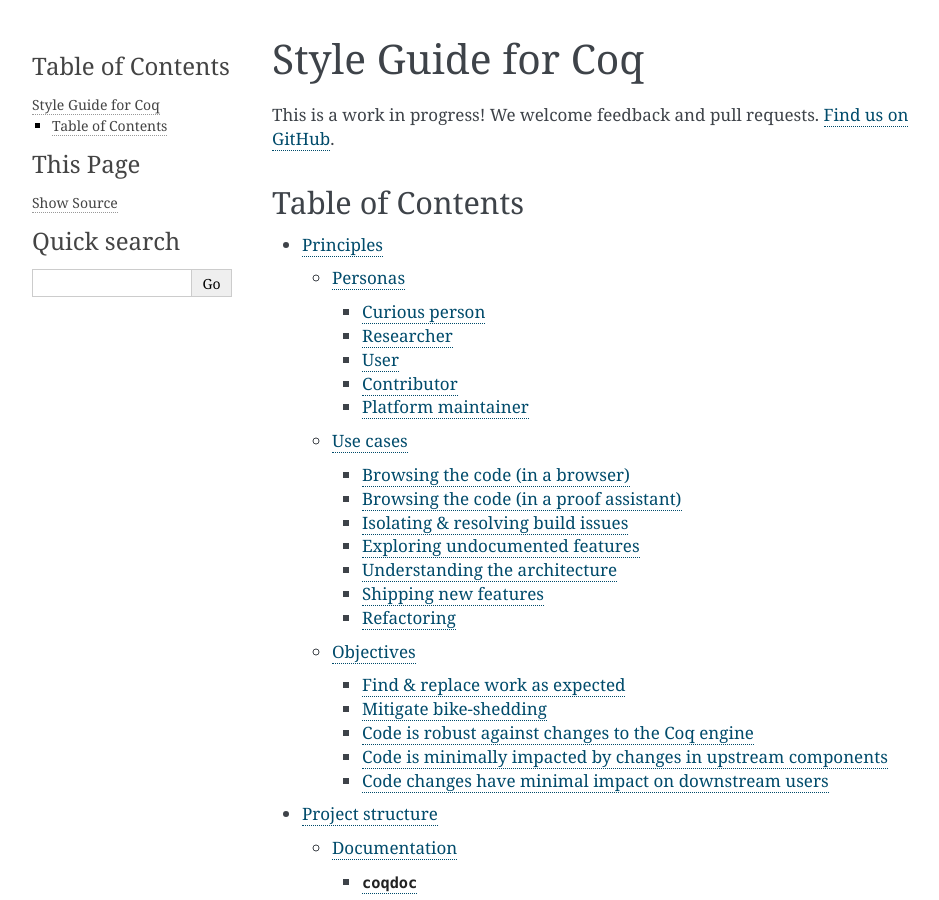
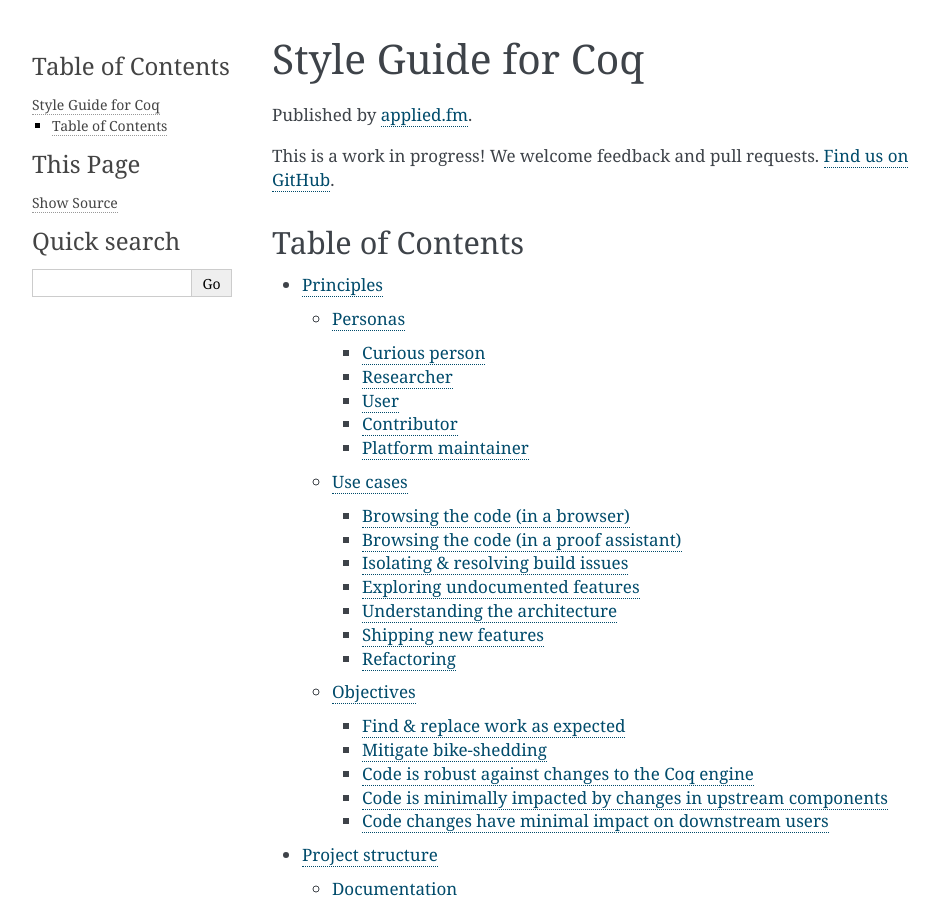
Before and after one commit to appliedfm/vstyle, a Sphinx documentation site: the page built from docs/source/index.rst, in a window 1280 px wide and 900 px high. Shown: the whole window, without its empty margins (148-1087 px from the left). Built offline with Sphinx 7.4.7, drawn with Linux system fonts in a browser that asks for light colours.

Commit message:
Added link to applied.fm

```diff
--- a/docs/source/index.rst
+++ b/docs/source/index.rst
@@ -1,5 +1,7 @@
 Style Guide for Coq
 ===================
+
+Published by `applied.fm <https://applied.fm>`_.
 
 This is a work in progress! We welcome feedback and pull requests. `Find us on GitHub <https://github.com/appliedfm/vstyle>`_.
 
```
Also changed, not shown: 13 other files.
